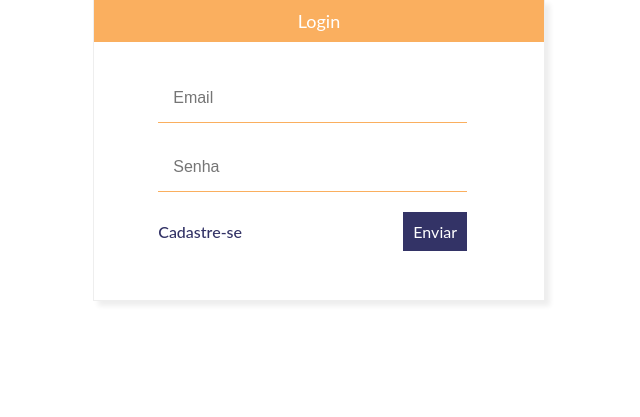
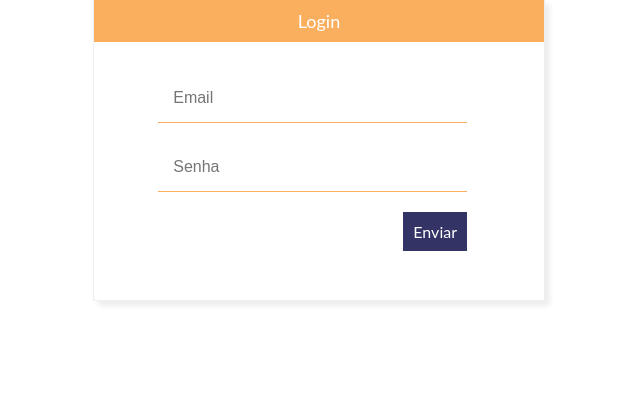
Before and after one commit to diogoatc/projcomunicacao, a PHP site: page /login.php in a window 1280 px wide. Shown: the part 251-668 px from the top of the page, without its empty margins (322-962 px from the left). Run offline with PHP 8.4, Linux system fonts and the light colour scheme.

Commit message:
Removido link de cadastre-se e o css dele

```diff
--- a/assets/css/style.css
+++ b/assets/css/style.css
@@ -57,40 +57,6 @@
     margin-left: -160.79px;
 }
 
-.container .content label {
-    margin-top: 30px;
-    float: left;
-}
-
-.container .content label a {
-    text-decoration: none;
-    position: relative;
-    font-family: 'Lato', sans-serif;
-    font-weight: 500;
-    color: #333366;
-}
-
-.container .content label > a:before {
-    content: "";
-    position: absolute;
-    width: 100%;
-    height: 1px;
-    bottom: 0;
-    left: 0;
-    background-color: #333366;
-    visibility: hidden;
-    -webkit-transform: scaleX(0);
-    transform: scaleX(0);
-    -webkit-transition: all 0.3s ease-in-out 0s;
-    transition: all 0.3s ease-in-out 0s;
-}
-
-.container .content label > a:hover:before {
-    visibility: visible;
-    -webkit-transform: scaleX(1);
-    transform: scaleX(1);
-}
-
 .container .content .button {
     padding: 9px;
     margin-top: 20px;
--- a/login.php
+++ b/login.php
@@ -19,7 +19,6 @@
                 <form action="validacao.php" method="post">
                   <input type="text" name="usuario" placeholder="Email" onfocus="this.placeholder = ''" onblur="this.placeholder = 'Email'">
                   <input type="password" name="senha" placeholder="Senha" onfocus="this.placeholder = ''" onblur="this.placeholder = 'Senha'">
-                  <label><a href="#">Cadastre-se</a></label>
                 <br/>
                 <button class="button">Enviar</button>
                 </form>
```
